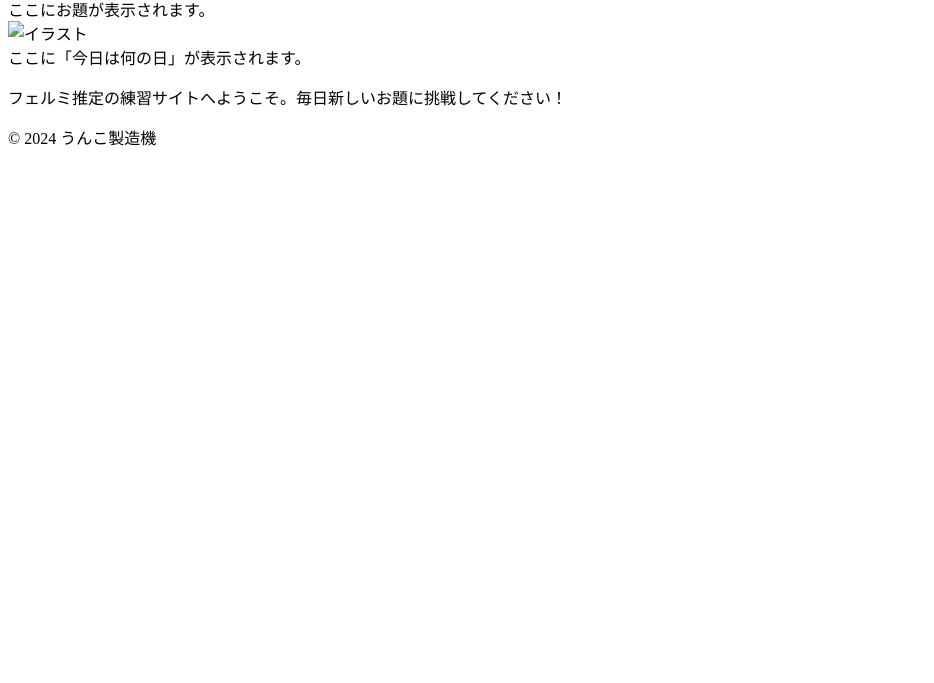
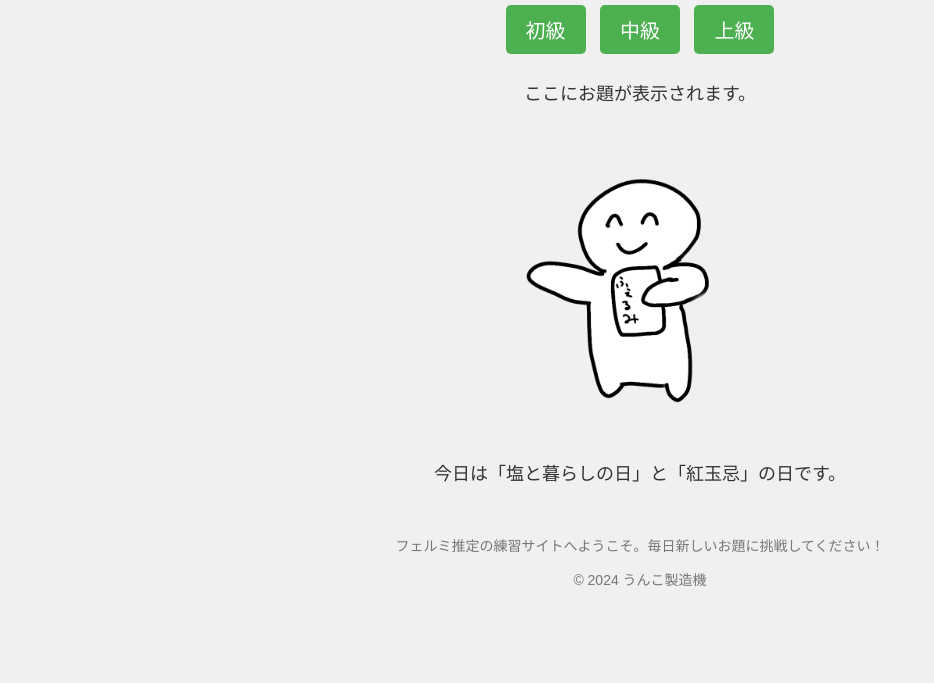
Before and after one commit to osyonohito/FermiEstimation, a website: page index.html in a window 1280 px wide. Shown: the part 117-800 px from the top of the page, without its empty margins (0-934 px from the left). Drawn offline with Linux system fonts and the light colour scheme; no server answers.

Commit message:
Update index.html and special_days.json for daily special days

```diff
--- a/index.html
+++ b/index.html
@@ -4,7 +4,42 @@
     <meta charset="UTF-8">
     <title>フェルミ推定 お題</title>
     <style>
-        /* 既存のスタイル */
+        body {
+            font-family: Arial, sans-serif;
+            text-align: center;
+            margin-top: 50px;
+            background-color: #f0f0f0;
+            color: #333;
+        }
+        h1 {
+            color: #4CAF50;
+        }
+        button {
+            font-size: 20px;
+            padding: 10px 20px;
+            margin: 5px;
+            background-color: #4CAF50;
+            color: white;
+            border: none;
+            border-radius: 5px;
+            cursor: pointer;
+        }
+        button:hover {
+            background-color: #45a049;
+        }
+        .problem {
+            margin-top: 20px;
+            font-size: 18px;
+            color: #333;
+        }
+        .footer {
+            margin-top: 50px;
+            font-size: 14px;
+            color: #777;
+        }
+        .illustration {
+            margin-top: 30px;
+        }
     </style>
 </head>
 <body>
@@ -17,16 +52,28 @@
     <div id="problem" class="problem">ここにお題が表示されます。</div>
 
     <div class="illustration">
-        <img src="images/illustration.png" alt="イラスト" width="300">
+        <img src="resources/static/images/illustration.png" alt="イラスト" width="300">
     </div>
 
-    <div id="special-day" class="special-day">ここに「今日は何の日」が表示されます。</div>
+    <div id="specialDay" class="problem">ここに「今日は何の日」が表示されます。</div>
 
     <script>
         const problems = {
-            beginner: [ /* 既存のお題 */ ],
-            intermediate: [ /* 既存のお題 */ ],
-            advanced: [ /* 既存のお題 */ ]
+            beginner: [
+                "デイリーの1日の売り上げを推定してください",
+                "ホテルブランの1年の売り上げを推定してください。",
+                "栗駒山の1年間の登山者数を推定してください"
+            ],
+            intermediate: [
+                "東京の1年間の電気消費量を推定してください。",
+                "日本全国の図書館の数を推定してください。",
+                "1日の平均的な人の歩数を推定してください。"
+            ],
+            advanced: [
+                "世界中の1年間の航空便数を推定してください。",
+                "全世界のスマートフォンの年間販売台数を推定してください。",
+                "太平洋に存在するすべての魚の数を推定してください。"
+            ]
         };
 
         function generateProblem(level) {
@@ -35,19 +82,13 @@
             document.getElementById('problem').innerText = levelProblems[randomIndex];
         }
 
-        function loadSpecialDay() {
-            fetch('special_days.json')
-                .then(response => response.json())
-                .then(data => {
-                    const todaySpecial = data.special_days;
-                    const randomIndex = Math.floor(Math.random() * todaySpecial.length);
-                    document.getElementById('special-day').innerText = `今日は${todaySpecial[randomIndex]}です。`;
-                });
+        async function fetchSpecialDays() {
+            const response = await fetch('special_days.json');
+            const data = await response.json();
+            document.getElementById('specialDay').innerText = `今日は「${data[0]}」と「${data[1]}」の日です。`;
         }
 
-        window.onload = function() {
-            loadSpecialDay();
-        }
+        window.onload = fetchSpecialDays;
     </script>
 
     <div class="footer">
--- /dev/null
+++ b/special_days.json
@@ -0,0 +1,4 @@
+[
+  "塩と暮らしの日",
+  "紅玉忌"
+]
```
Also changed, not shown: fetchSpecialDays.mjs (added, +39 -0 lines), package.json (added, +16 -0 lines), 1 other file.
